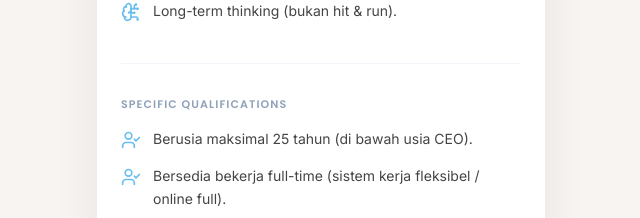
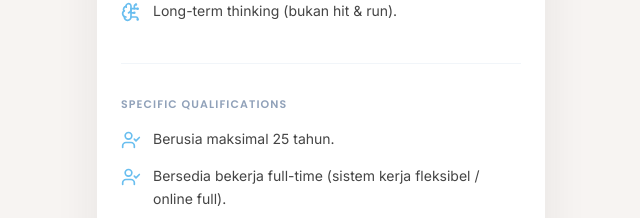
Before and after one commit to icealicezy-pixel/website-pertamaku, a Next.js app in the folder app/: page / in a window 1280 px wide. Shown: the part 1035-1253 px from the top of the page, without its empty margins (319-959 px from the left). Built offline with nearby package versions, Linux system fonts and the light colour scheme.

Commit message:
Update specificQualification menjadi Berusia maksimal 25 tahun.

```diff
--- a/app/app/page.tsx
+++ b/app/app/page.tsx
@@ -198,7 +198,7 @@ const generalRequirements = [
 ];
 
 const specificQualifications = [
-  "Berusia maksimal 25 tahun (di bawah usia CEO).",
+  "Berusia maksimal 25 tahun.",
   "Bersedia bekerja full-time (sistem kerja fleksibel / online full).",
   "Tech-savvy, komunikatif, dan memiliki kepedulian tinggi terhadap isu mental health serta produktivitas.",
 ];
```
